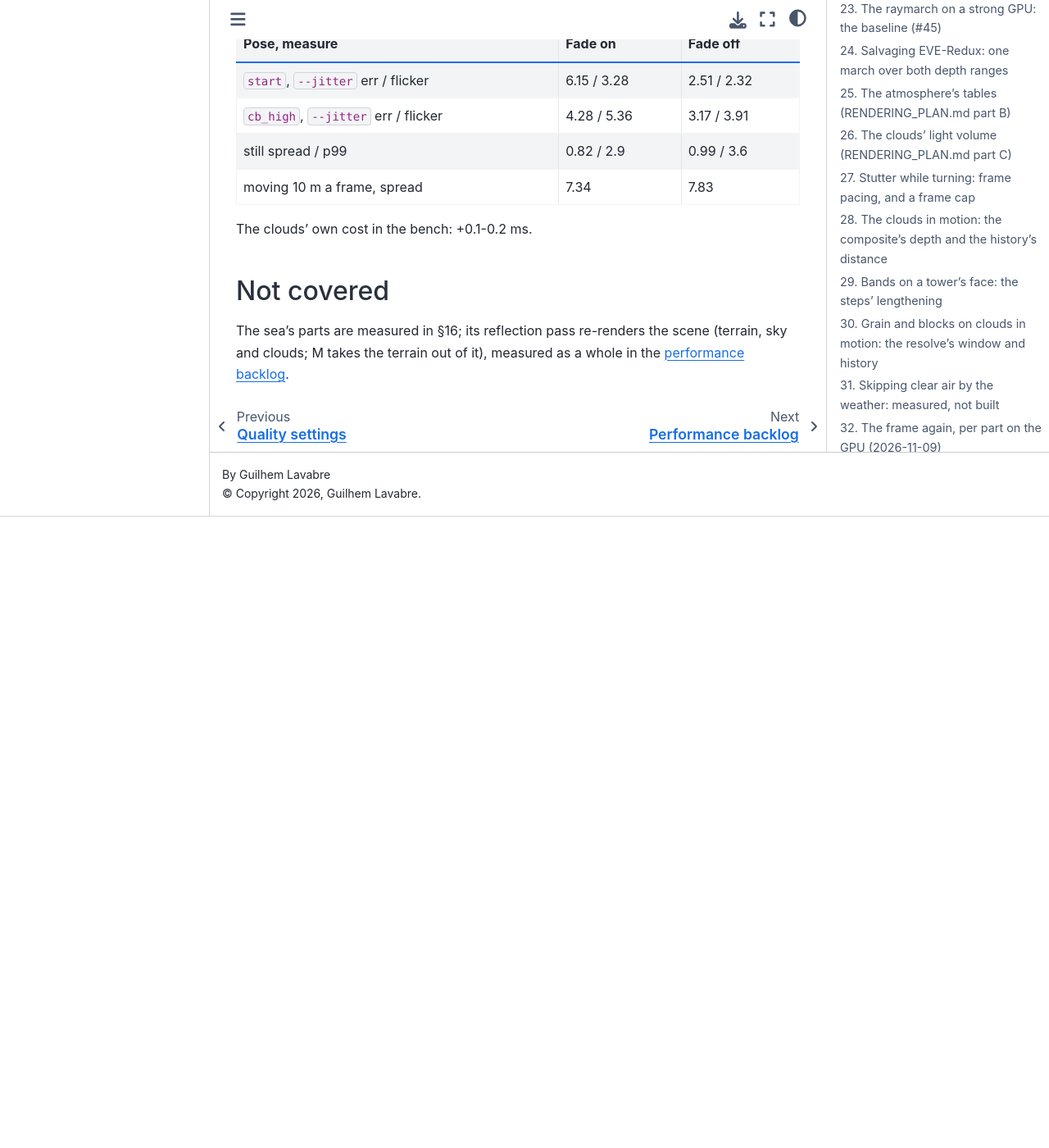
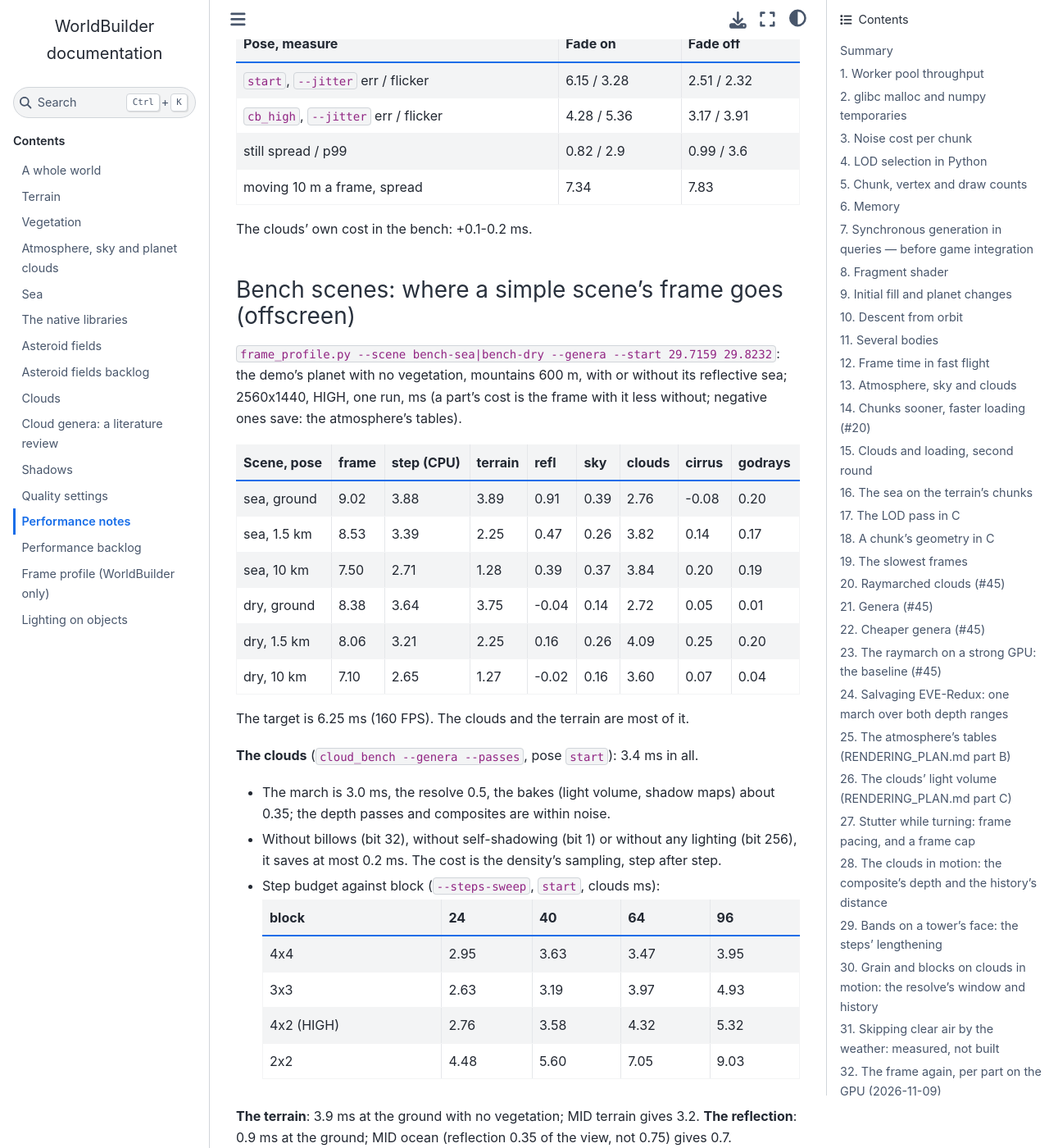
Before and after one commit to JoeDalton/WorldBuilder, a Sphinx documentation site: the page built from docs/source/performance.md, in a window 1280 px wide and 1400 px high, scrolled down 72417 px. Shown: the whole window at 82% size. Built offline with Sphinx 7.4.7 and the Sphinx Book theme 1.1.4, drawn with Linux system fonts in a browser that asks for light colours; pages that are not in the unit, such as notebooks, are missing from menus; before the commit the page ends 73047 px from its top, so only the background shows below that; some of the changed text lies outside the part shown.

```diff
--- a/docs/source/performance.md
+++ b/docs/source/performance.md
@@ -2613,6 +2613,69 @@ Steadiness (`cloud_bench --genera`, 2560x1440):
 
 The clouds' own cost in the bench: +0.1-0.2 ms.
 
+### Bench scenes: where a simple scene's frame goes (offscreen)
+
+`frame_profile.py --scene bench-sea|bench-dry --genera --start 29.7159
+29.8232`: the demo's planet with no vegetation, mountains 600 m, with or
+without its reflective sea; 2560x1440, HIGH, one run, ms (a part's cost is
+the frame with it less without; negative ones save: the atmosphere's tables).
+
+| Scene, pose | frame | step (CPU) | terrain | refl | sky | clouds | cirrus | godrays |
+|---|---|---|---|---|---|---|---|---|
+| sea, ground | 9.02 | 3.88 | 3.89 | 0.91 | 0.39 | 2.76 | -0.08 | 0.20 |
+| sea, 1.5 km | 8.53 | 3.39 | 2.25 | 0.47 | 0.26 | 3.82 | 0.14 | 0.17 |
+| sea, 10 km | 7.50 | 2.71 | 1.28 | 0.39 | 0.37 | 3.84 | 0.20 | 0.19 |
+| dry, ground | 8.38 | 3.64 | 3.75 | -0.04 | 0.14 | 2.72 | 0.05 | 0.01 |
+| dry, 1.5 km | 8.06 | 3.21 | 2.25 | 0.16 | 0.26 | 4.09 | 0.25 | 0.20 |
+| dry, 10 km | 7.10 | 2.65 | 1.27 | -0.02 | 0.16 | 3.60 | 0.07 | 0.04 |
+
+The target is 6.25 ms (160 FPS). The clouds and the terrain are most of it.
+
+**The clouds** (`cloud_bench --genera --passes`, pose `start`): 3.4 ms in
+all.
+- The march is 3.0 ms, the resolve 0.5, the bakes (light volume, shadow
+  maps) about 0.35; the depth passes and composites are within noise.
+- Without billows (bit 32), without self-shadowing (bit 1) or without any
+  lighting (bit 256), it saves at most 0.2 ms. The cost is the density's
+  sampling, step after step.
+- Step budget against block (`--steps-sweep`, `start`, clouds ms):
+
+  | block | 24 | 40 | 64 | 96 |
+  |---|---|---|---|---|
+  | 4x4 | 2.95 | 3.63 | 3.47 | 3.95 |
+  | 3x3 | 2.63 | 3.19 | 3.97 | 4.93 |
+  | 4x2 (HIGH) | 2.76 | 3.58 | 4.32 | 5.32 |
+  | 2x2 | 4.48 | 5.60 | 7.05 | 9.03 |
+
+**The terrain**: 3.9 ms at the ground with no vegetation; MID terrain gives
+3.2. **The reflection**: 0.9 ms at the ground; MID ocean (reflection 0.35 of
+the view, not 0.75) gives 0.7.
+
+**The CPU** (the `step` column): 2.7-3.9 ms. It does not bound the frame
+yet, but it would once the GPU's part fell under it.
+
+**Findings (not acted on: the user's call).**
+- **The main culprits** are the clouds' march (about 3 ms, all in sampling
+  the density) and the terrain (3.9 ms at the ground with no vegetation, a
+  lot for a simple scene: its shader and its chunk count are the next things
+  to profile).
+- **The low-hanging fruits**, by gain against look risk:
+
+  | Change | Gain | Look risk |
+  |---|---|---|
+  | march block 3x3 and 40 steps (HIGH: 4x2, 64) | about 1.1 ms | more shimmer, softer far detail |
+  | march block 4x4, 64 steps | about 0.85 ms | more shimmer in motion |
+  | march steps 64 -> 40 at 4x2 | about 0.75 ms | slight banding or noise in far clouds |
+  | terrain at MID | about 0.7 ms at the ground | less terrain detail |
+  | the sea's reflection at 0.35 of the view (MID's) | about 0.2 ms | a blurrier reflection |
+
+  The first cloud change and MID terrain together would take the 10 km
+  views to about 5.3-5.7 ms. The ground would still be about 7 ms, over
+  the target.
+- **Trying them**: the demo's `-` and `+` keys step the march's block
+  (1/16, 1/9, 1/8, 1/4 of the pixels, or all) live, and the HUD shows the
+  share. F1-F5 step a part's preset.
+
 ## Not covered
 
 The sea's parts are measured in §16; its reflection pass re-renders the
```
Also changed, not shown: CHANGELOG.md (+22 -0 lines), docs/source/clouds.md (+27 -0 lines), 7 other files.
